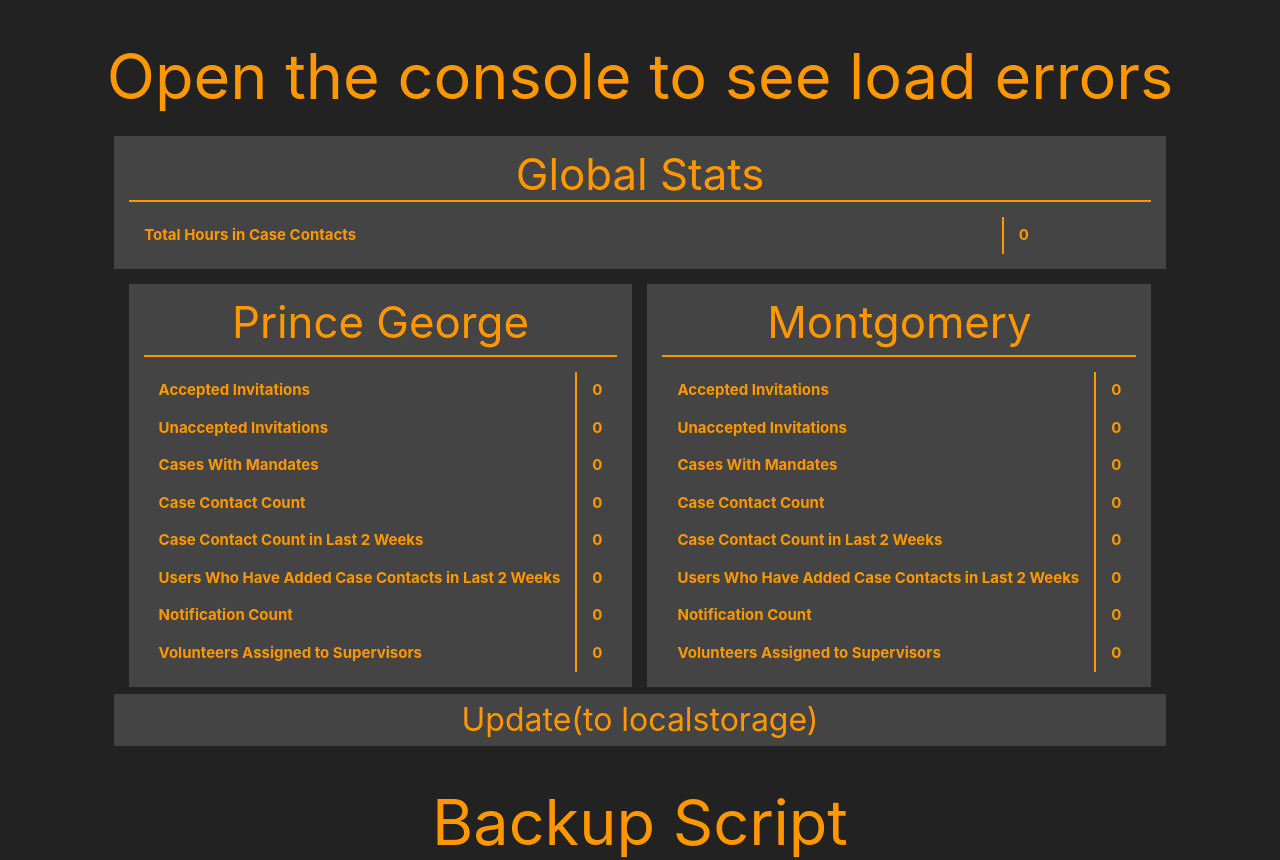
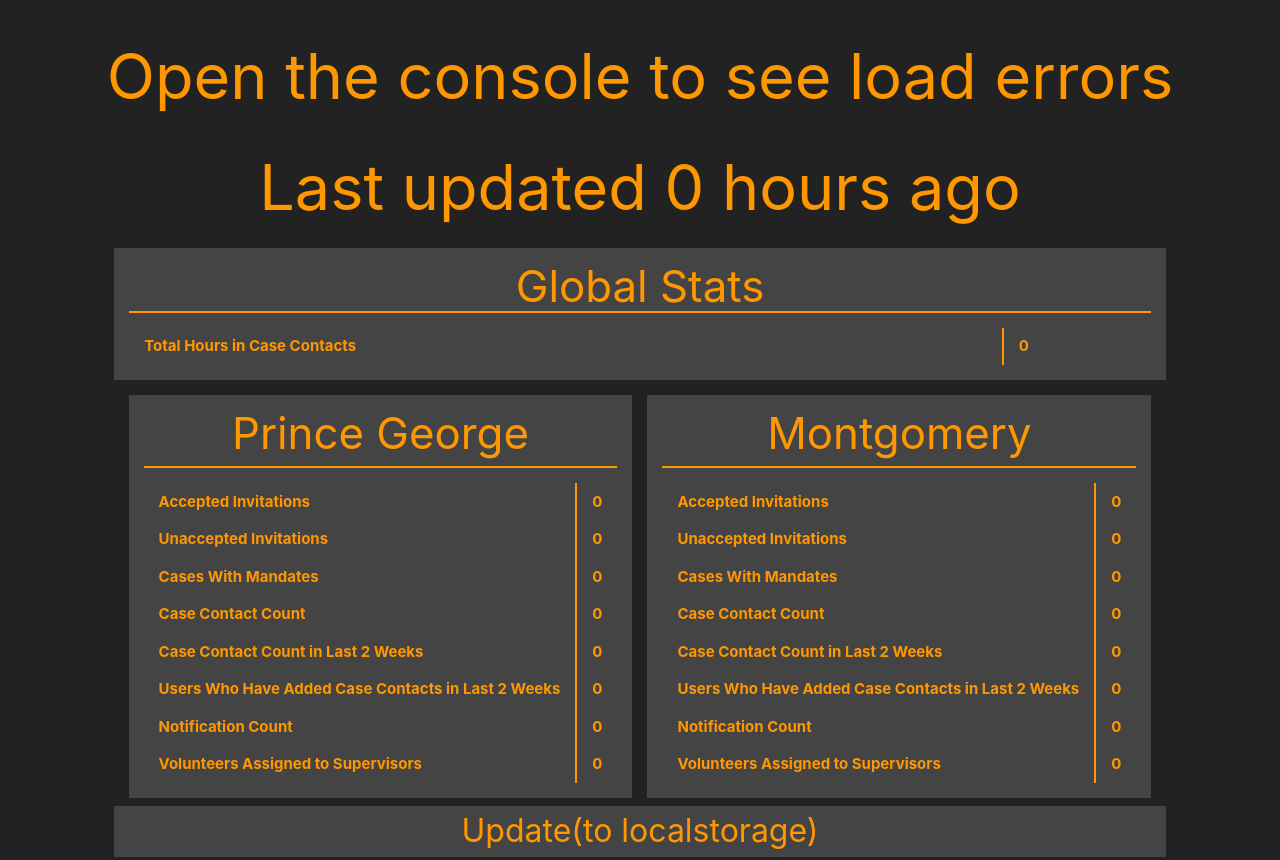
Before and after one commit to FireLemons/casa-metrics-comparison, a website: page index.html in a window 1280 px wide. Shown: the top 860 px of the page. Drawn offline with Linux system fonts and the light colour scheme; files that its build step writes are made by us from their sources; no server answers.

Commit message:
time since last save always displayed

```diff
--- a/index.html
+++ b/index.html
@@ -15,7 +15,7 @@
     </noscript>
     <div id="app">
       <h1>Open the console to see load errors</h1>
-      <h1 v-if="meta['last updated'] instanceof Date">{{ `Last updated ${Math.round((new Date() - meta['last updated']) / 86400000)} days ago` }}</h1>
+      <h1>Last updated {{ hoursSinceLastUpdated < 24 ? `${hoursSinceLastUpdated} hours ago` : `${Math.round(hoursSinceLastUpdated / 24)} days ago` }}</h1>
       <div id="global-table">
         <h3>Global Stats</h3>
         <table>
--- a/js/index.js
+++ b/js/index.js
@@ -42,7 +42,7 @@ const app = new Vue({
       'Total Hours in Case Contacts': { savedValue: 0, newValue: 0}
     },
     meta: {
-      'last updated': null
+      'last updated': new Date()
     },
     orgs: [
       {
@@ -96,6 +96,10 @@ const app = new Vue({
         'orgs': orgs,
         'global': globalDiff
       }
+    },
+
+    hoursSinceLastUpdated: function () {
+      return Math.round((new Date() - this.meta['last updated']) / 3600000)
     }
   },
   methods: {
```
Also changed, not shown: js/index.min.js.
